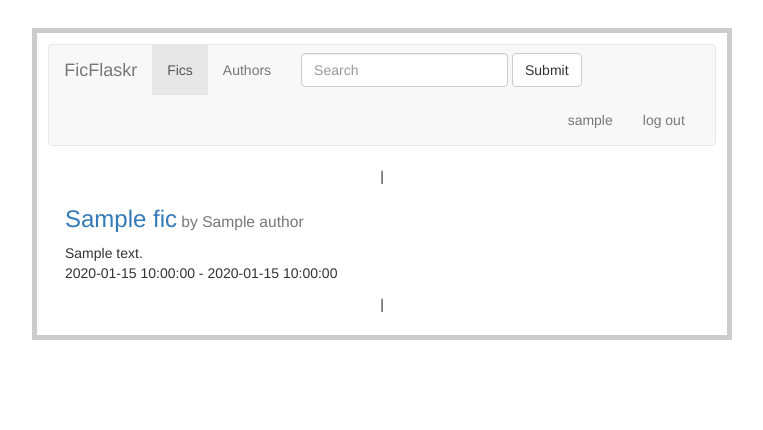
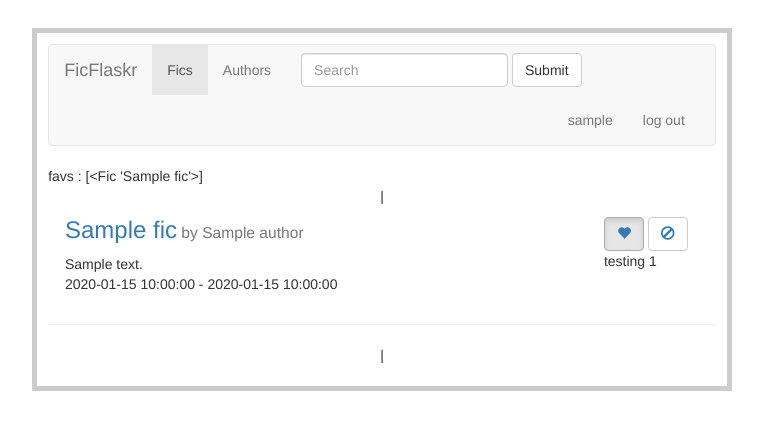
Before and after one commit to carrieb/scratch, a Flask app: page / in a window 1280 px wide. Shown: the top 430 px of the page, without its empty margins (258-1021 px from the left). Run offline with Flask 2, Linux system fonts and the light colour scheme; a user stored in the database is signed in; tables that the repository leaves empty hold one stand-in row (values such as "Sample post"); some libraries are stand-ins or nearby versions.

Commit message:
made basic plumbing for favorites using AJAX

```diff
--- a/crawler/ffcrawler.py
+++ b/crawler/ffcrawler.py
@@ -27,7 +27,7 @@ def main(argv):
 
 def crawl(driver, page_url, limit, artoo_path, extract_path, output_path):
     start_time = time.time()
-    i = 11319
+    i = 11830
     while i < limit:
         page = page_url % {"page" : i}
         print "Fetching " + page
--- a/ficflaskr/models.py
+++ b/ficflaskr/models.py
@@ -3,10 +3,26 @@ from datetime import datetime
 import json
 import collections
 
+hidden_fics = db.Table('hidden_fics',
+	db.Column('fic_id', db.Integer, db.ForeignKey('fic.id')),
+	db.Column('user_id', db.Integer, db.ForeignKey('user.id'))
+)
+
+favorited_fics = db.Table('favorited_fics',
+	db.Column('fic_id', db.Integer, db.ForeignKey('fic.id')),
+	db.Column('user_id', db.Integer, db.ForeignKey('user.id'))
+)
+
 class User(db.Model):
 	id = db.Column(db.Integer, primary_key=True)
 	username = db.Column(db.String(80), unique=True)
 	email = db.Column(db.String(120), unique=True)
+
+	hidden_fics = db.relationship('Fic', secondary=hidden_fics,
+			backref=db.backref('hidden_users', lazy='dynamic'), lazy='dynamic')
+
+	favorited_fics = db.relationship('Fic', secondary=favorited_fics,
+			backref=db.backref('favorited_users', lazy='dynamic'), lazy='dynamic')
 
 	def is_authenticated(self):
 		return True
@@ -16,6 +32,19 @@ class User(db.Model):
 
 	def is_anonymous(self):
 		return False
+
+	def favorite(self, fic):
+		if not self.is_favorited(fic):
+			self.favorited_fics.append(fic)
+			db.session.commit()
+
+	def unfavorite(self, fic):
+		if self.is_favorited(fic):
+			self.favorited_fics.remove(fic)
+			db.session.commit()
+
+	def is_favorited(self, fic):
+		return fic in self.favorited_fics.all()
 
 	def get_id(self):
 		try:
--- /dev/null
+++ b/ficflaskr/templates/fic.html
@@ -0,0 +1,29 @@
+<script type=text/javascript>
+	$(function() {
+	    $('a#favorite_{{ fic.id }}').bind('click', function() {
+	    	console.log('fav click {{ fic.id }}');
+	      $.getJSON($SCRIPT_ROOT + '/_favorite', {fic_id: "{{ fic.id }}"}, function(data) {
+	        $("#fic_options_test_{{ fic.id }}").text(data.result);
+	      });
+	      return false;
+	    });
+	  });
+</script>
+<li>
+	<div class="fic" style="overflow:hidden">
+	<div class="fic_info" style="float:left; width:85%">
+	<h3 style="margin-top:0"><a href="{{ fic.url }}">{{ fic.title }}</a><small> by {{ fic.author.name }}</small></h3>
+	{{ fic.summary|safe }}
+	<p>{{ fic.pub_date }} - {{ fic.upd_date }}</p>
+	</div>
+	<div class="fic_options" style="float:left" class="btn-group pull-right" role="group" aria-label="...">
+		<button type="button" class="btn btn-default {{ 'active' if g.user.is_favorited(fic) else ''}}" aria-label="Favorite" data-toggle="button" aria-pressed="{{ g.user.is_favorited(fic) }}">
+			<a href="#" id="favorite_{{ fic.id }}"><span class="glyphicon glyphicon-heart" aria-hidden="true"></span></a>
+		</button>
+  		<button type="button" class="btn btn-default" aria-label="Hide">
+  			<a href="#" id="hide_{{ fic.id }}"><span class="glyphicon glyphicon-ban-circle" aria-hidden="true"></span></a>
+		</button>
+		<p id="fic_options_test_{{ fic.id }}">testing {{ fic.id }}</p>
+	</div>
+	</div>
+</li>
--- a/ficflaskr/templates/layout.html
+++ b/ficflaskr/templates/layout.html
@@ -4,6 +4,9 @@
 <link rel=stylesheet type=text/css href="{{ url_for('static', filename='style.css') }}">
 <script src="https://ajax.googleapis.com/ajax/libs/jquery/1.11.2/jquery.min.js"></script>
 <script src="https://maxcdn.bootstrapcdn.com/bootstrap/3.3.2/js/bootstrap.min.js"></script>
+<script type=text/javascript>
+  $SCRIPT_ROOT = {{ request.script_root|tojson|safe }};
+</script>
 <div class=page>
   {% include 'navbar.html' %}
   {% for message in get_flashed_messages() %}
--- a/ficflaskr/templates/show_fics.html
+++ b/ficflaskr/templates/show_fics.html
@@ -1,11 +1,11 @@
 {% extends "layout.html" %}
 {% block body %}
+  favs : {{ g.user.favorited_fics.all() }}
   <ul class=ficlist>
   <p class="text-center">{% if fics.has_prev %}<a href="{{ url_for('show_fics', page=fics.prev_num) }}">&lt;&lt; {{ fics.prev_num }}</a>{% else %}{% endif %} | {% if fics.has_next %}<a href="{{ url_for('show_fics', page=fics.next_num) }}">{{ fics.next_num }} &gt;&gt;</a>{% else %}{% endif %}</p>
   {% for fic in fics.items %}
-    <li><h3><a href="{{ fic.url }}">{{ fic.title }}</a><small> by {{ fic.author.name }}</small></h3>{{ fic.summary|safe }}<p>{{ fic.pub_date }} - {{ fic.upd_date }}</p></li>
-  {% else %}
-    <li><em>Unbelievable.  No entries here so far</em></li>
+    {% include "fic.html" %}
+    <hr>
   {% endfor %}
   </ul>
   <p class="text-center">{% if fics.has_prev %}<a href="{{ url_for('show_fics', page=fics.prev_num) }}">&lt;&lt; {{ fics.prev_num }}</a>{% else %}{% endif %} | {% if fics.has_next %}<a href="{{ url_for('show_fics', page=fics.next_num) }}">{{ fics.next_num }} &gt;&gt;</a>{% else %}{% endif %}</p>
--- a/ficflaskr/views.py
+++ b/ficflaskr/views.py
@@ -1,7 +1,7 @@
 from ficflaskr import app, db, lm, oid
 from flask.ext.login import login_user, logout_user, current_user, login_required
 from flask import request, session, g, redirect, url_for, \
-		  abort, render_template, flash
+		  abort, render_template, flash, jsonify
 from contextlib import closing
 from .forms import LoginForm
 from .models import User, Fic, Author
@@ -32,6 +32,16 @@ def show_authors(page=1):
 @app.template_filter('create_link')
 def create_link(fic):
 	return '<a href="%s">%s</a>' % (fic.url, fic.title)
+
+@app.route('/_favorite')
+def favorite():
+	fic_id = request.args.get('fic_id', 0, type=int)
+	print fic_id
+	fic = Fic.query.get(fic_id)
+	if fic and g.user is not None and g.user.is_authenticated():
+		g.user.favorite(fic)
+		return jsonify(result="Added to favs")
+	return jsonify(result="Didn't add to favs")
 
 @app.route('/login', methods=['GET', 'POST'])
 @oid.loginhandler
```
Also changed, not shown: ficflaskr/config.py (added, +16 -0 lines).
